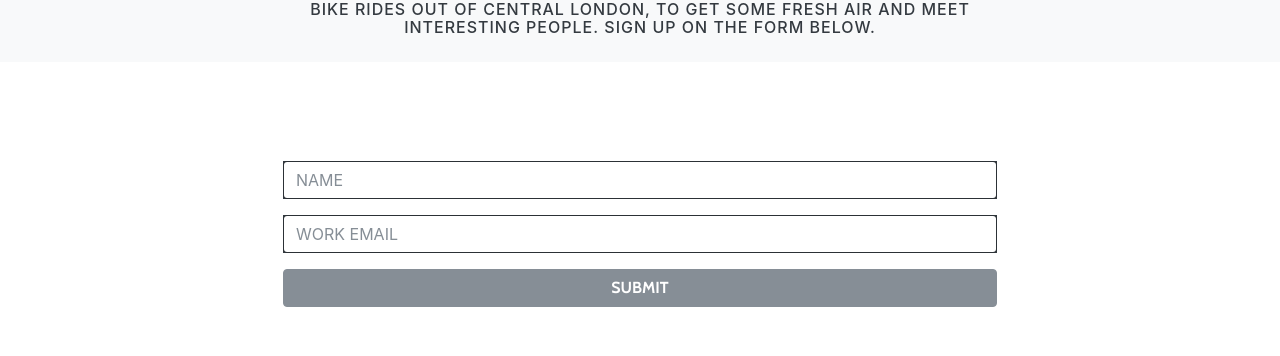
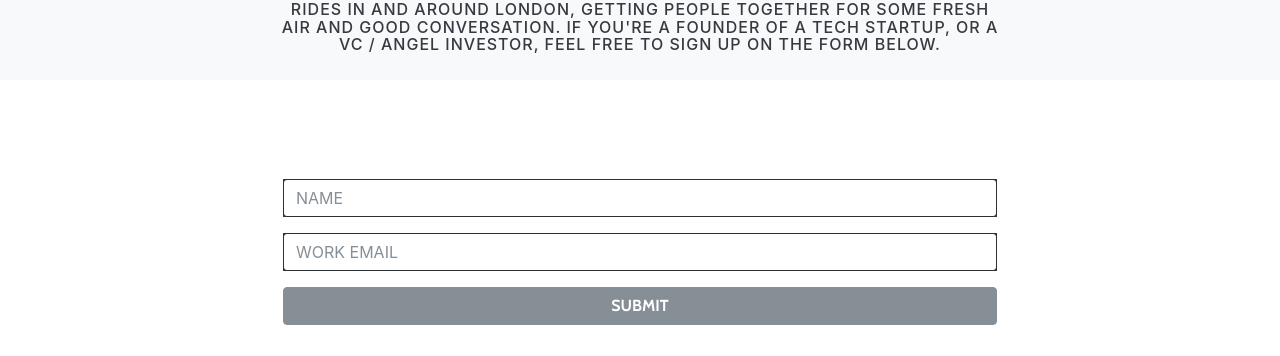
Before and after one commit to thevccc/web, a website with bundled scripts: page index.html in a window 1280 px wide. Shown: the part 744-1100 px from the top of the page. Built offline with nearby package versions, Linux system fonts and the light colour scheme.

Commit message:
Update 2

```diff
--- a/index.html
+++ b/index.html
@@ -53,7 +53,7 @@
       <div class="row">
         <div class="col-lg-8 mx-auto text-dark">
           <h2 class="" contenteditable="true">ABOUT US</h2>
-          <h6 class="" contenteditable="true">The cycling club for founders and investors. Our aim is to run regular bike rides out of central London, to get some fresh air and meet interesting people.&nbsp;Sign up on the form below.
+          <h6 class="" contenteditable="true">The London cycling club for founders and investors. We run regular rides in and around London, getting people together for some fresh air and good conversation. If you're a founder of a tech startup, or a VC / angel investor, feel free to sign up on the form below.
             <br>
             <br> </h6>
         </div>
```
